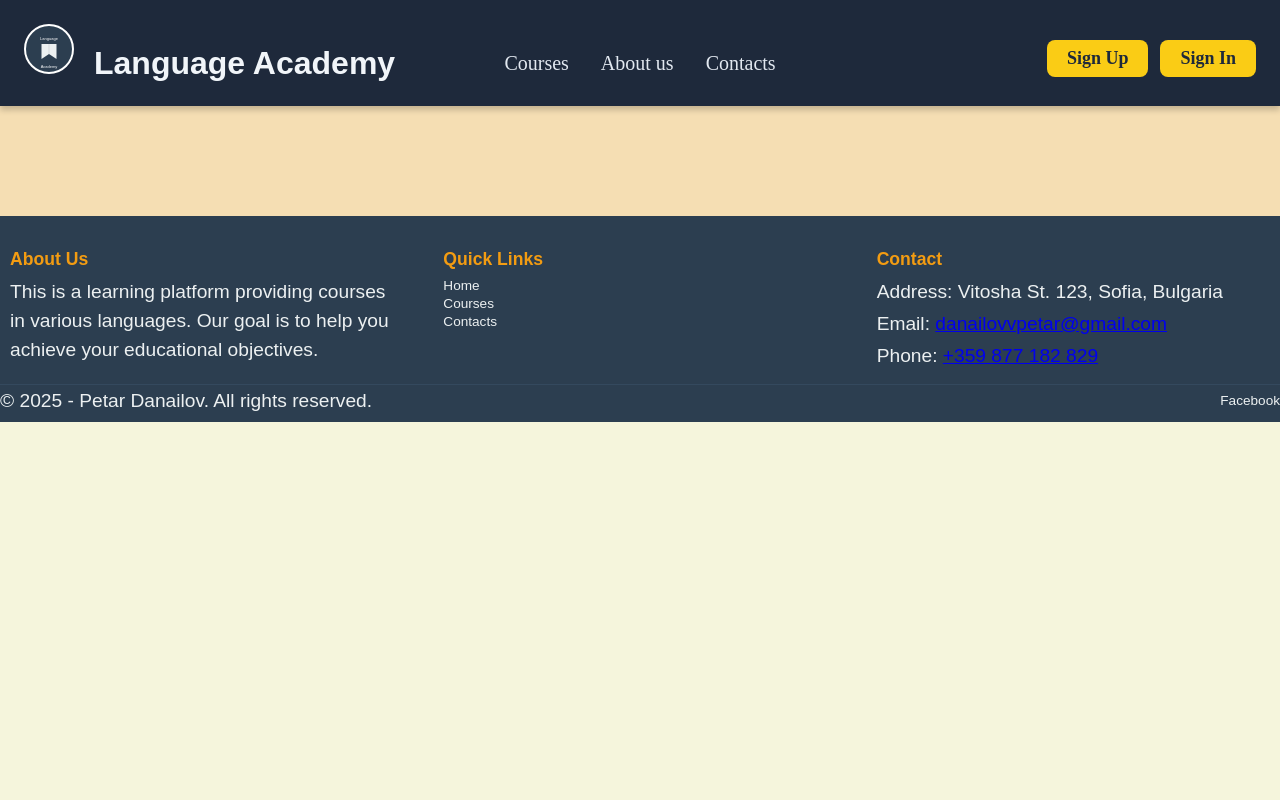
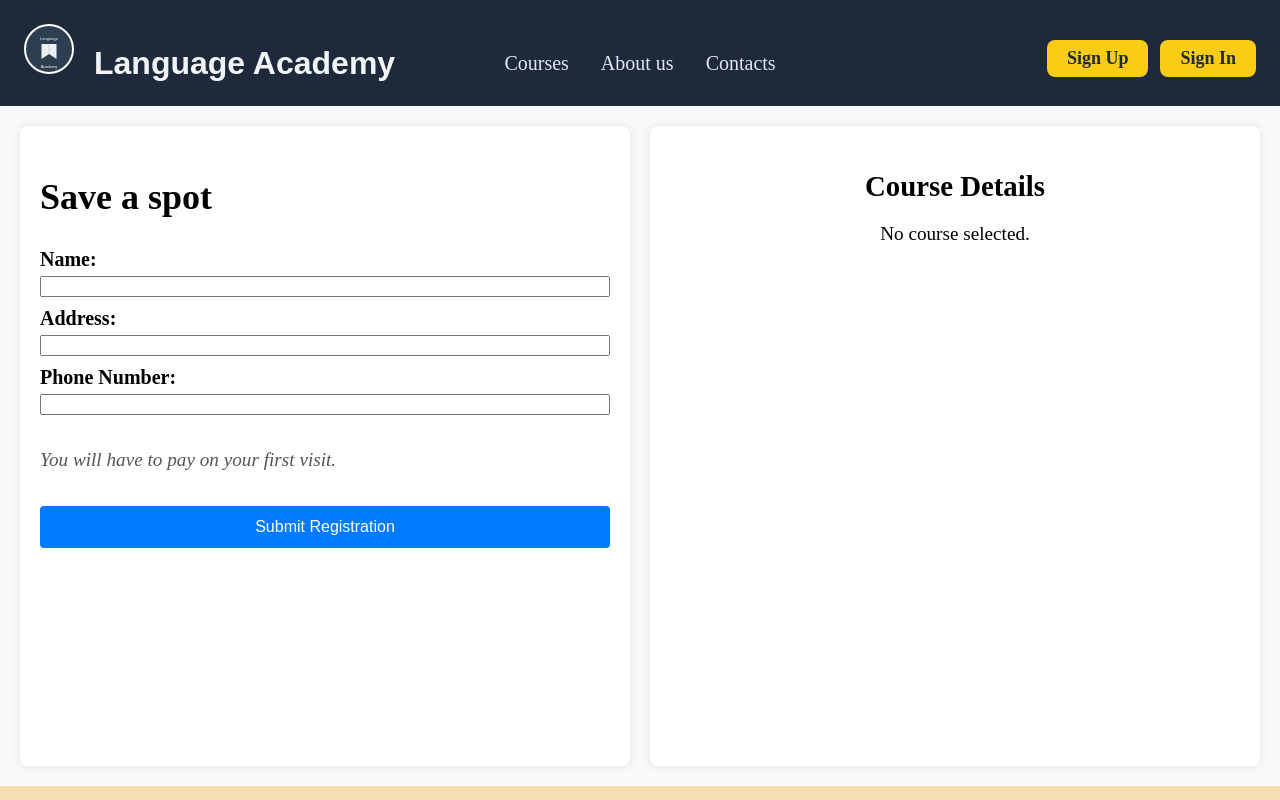
Before and after one commit to PetarDanailov/Language-Academy, a React (Vite) app in the folder client/: page /buy/1 in a window 1280 px wide. Shown: the top 800 px of the page. Built offline with nearby package versions, Linux system fonts and the light colour scheme; no server answers.

Commit message:
Added a buy page with no functionality yet

```diff
--- /dev/null
+++ b/client/public/styles/buyPage.css
@@ -0,0 +1,90 @@
+.buy-page {
+  display: flex;
+  justify-content: space-between;
+  padding: 20px;
+  gap: 20px;
+  background-color: #f9f9f9;
+  min-height: 80vh;
+}
+
+.buyForm-container {
+  flex: 1;
+  background-color: #fff;
+  padding: 20px;
+  border-radius: 8px;
+  box-shadow: 0 0 10px rgba(0, 0, 0, 0.1);
+  font-size: 20px;
+}
+
+.buyForm-container h2 {
+  margin-bottom: 20px;
+  font-size: 1.8em;
+}
+
+.buyForm-container form {
+  display: flex;
+  flex-direction: column;
+}
+
+.buyForm-container label {
+  margin: 10px 0 5px;
+  font-weight: bold;
+}
+
+.form-container input {
+  padding: 10px;
+  margin-bottom: 10px;
+  border: 1px solid #ccc;
+  border-radius: 4px;
+}
+
+.payment-info {
+  margin: 15px 0;
+  font-style: italic;
+  color: #555;
+}
+
+.buyForm-container button {
+  padding: 12px;
+  background-color: #007BFF;
+  color: white;
+  border: none;
+  border-radius: 4px;
+  cursor: pointer;
+  transition: background-color 0.3s ease;
+  font-size: 16px;
+}
+
+.buyForm-container button:hover {
+  background-color: #0056b3;
+}
+
+.buyCourse-container {
+  flex: 1;
+  background-color: #fff;
+  padding: 20px;
+  border-radius: 8px;
+  box-shadow: 0 0 10px rgba(0, 0, 0, 0.1);
+  text-align: center;
+}
+
+.buyCourse-container h2 {
+  margin-bottom: 20px;
+  font-size: 1.8em;
+}
+
+.course-info {
+  display: flex;
+  flex-direction: column;
+  align-items: center;
+
+}
+.course-info p{
+  font-size: 20px;
+}
+.buyCourse-image {
+  max-width: 100%;
+  height: auto;
+  border-radius: 4px;
+  margin-bottom: 15px;
+}
--- a/client/public/styles/details.css
+++ b/client/public/styles/details.css
@@ -100,3 +100,29 @@
   color: #444;
   line-height: 1.6;
 }
+.action-section {
+  display: flex;
+  justify-content: flex-end;
+  margin-top: 20px;
+}
+.buy-button {
+  background-color: #28a745;
+  color: white;
+  text-decoration: none;
+  padding: 12px 24px;
+  font-size: 16px;
+  border: none;
+  border-radius: 4px;
+  cursor: pointer;
+  transition: background-color 0.3s ease, transform 0.3s ease;
+  margin-top: 20px;
+}
+
+.buy-button:hover {
+  background-color: #218838;
+  transform: scale(1.05);
+}
+
+.buy-button:active {
+  transform: scale(0.98);
+}
--- a/client/public/styles/style.css
+++ b/client/public/styles/style.css
@@ -12,3 +12,4 @@
 @import "editForm.css";
 @import "deleteModal.css";
 @import "unauthorized.css";
+@import "buyPage.css";
--- a/client/src/App.jsx
+++ b/client/src/App.jsx
@@ -15,6 +15,7 @@ import CourseEdit from './components/admin/course-actions/course-edit/CourseEdit
 import { RoleGuard } from './components/guards/RoleGuard'
 import Unauthorized from './components/unauthorized/Unauthorized'
 import { AuthPagesGuard } from './components/guards/AuthPagesGuard'
+import BuyCourse from './components/buyCourse/BuyCourse'
 
 function App() {
   return (
@@ -36,6 +37,7 @@ function App() {
           <Route path='/admin/courseActions' element={<CoursesActions/>}/>
           <Route path='/admin/:courseId/edit' element={<CourseEdit/>}/>
         </Route>
+        <Route path='/buy/:courseId' element={<BuyCourse/>}/>
       </Routes>
       <Footer/>
     </UserProvider>
--- /dev/null
+++ b/client/src/components/buyCourse/BuyCourse.jsx
@@ -0,0 +1,71 @@
+import { useEffect, useState } from "react"
+import { useCourse } from "../../api/coursesApi"
+import { useParams } from "react-router";
+
+export default function BuyCourse(){
+  const {courseId} = useParams()
+  const {getOne} = useCourse();
+  const [course,setCourse] = useState({});
+  useEffect(() => {
+     getOne(courseId).then(setCourse);
+  },[])
+  return(
+    <div className="buy-page">
+      <div className="buyForm-container">
+        <h2>Save a spot</h2>
+        <form >
+          <label htmlFor="name">Name:</label>
+          <input
+            type="text"
+            id="name"
+            name="name"
+            required
+          />
+
+          <label htmlFor="address">Address:</label>
+          <input
+            type="text"
+            id="address"
+            name="address"
+            required
+          />
+
+          <label htmlFor="phoneNumber">Phone Number:</label>
+          <input
+            type="tel"
+            id="phoneNumber"
+            name="phoneNumber"
+            required
+          />
+
+          <div className="payment-info">
+            <p>You will have to pay on your first visit.</p>
+          </div>
+
+          <button type="submit">Submit Registration</button>
+        </form>
+      </div>
+
+      <div className="buyCourse-container">
+        <h2>Course Details</h2>
+        {course ? (
+          <div className="course-info">
+            <img
+              src={course.image}
+              alt="Course"
+              className="buyCourse-image"
+            />
+            <h3>{course.title}</h3>
+            <p>{course.description}</p>
+            <p>
+              <strong>Price: </strong>
+              {course.price} €
+            </p>
+          </div>
+        ) : (
+          <p>No course selected.</p>
+        )}
+      </div>
+    </div>
+  )
+}
--- a/client/src/components/course-details/CourseDetails.jsx
+++ b/client/src/components/course-details/CourseDetails.jsx
@@ -1,8 +1,9 @@
 import { useEffect, useState } from "react"
-import { useParams } from "react-router"
+import { Link, useParams } from "react-router"
 import { useCourse } from "../../api/coursesApi";
 
 export default function CourseDetails(){
+
   const {courseId} = useParams()
   const {getOne} = useCourse();
   const [course,setCourse] = useState({});
@@ -28,6 +29,9 @@ export default function CourseDetails(){
             </p>
             <p className="course-description">{course.description}</p>
           </div>
+          <div className="action-section">
+              <Link className="buy-button" to={`/buy/${courseId}`}>Save a Place</Link>
+          </div>
           <div className="comments-section">
 
           </div>
--- a/client/src/requester.js
+++ b/client/src/requester.js
@@ -15,7 +15,6 @@ export const request = async(method,url,data,options = {}) => {
   }
   try{
     const response = await fetch(url,options);
-    console.log(response)
     const responseContentType = response.headers.get("Content-Type");
     if(!responseContentType || !responseContentType.includes("application/json")){
       return;
```
